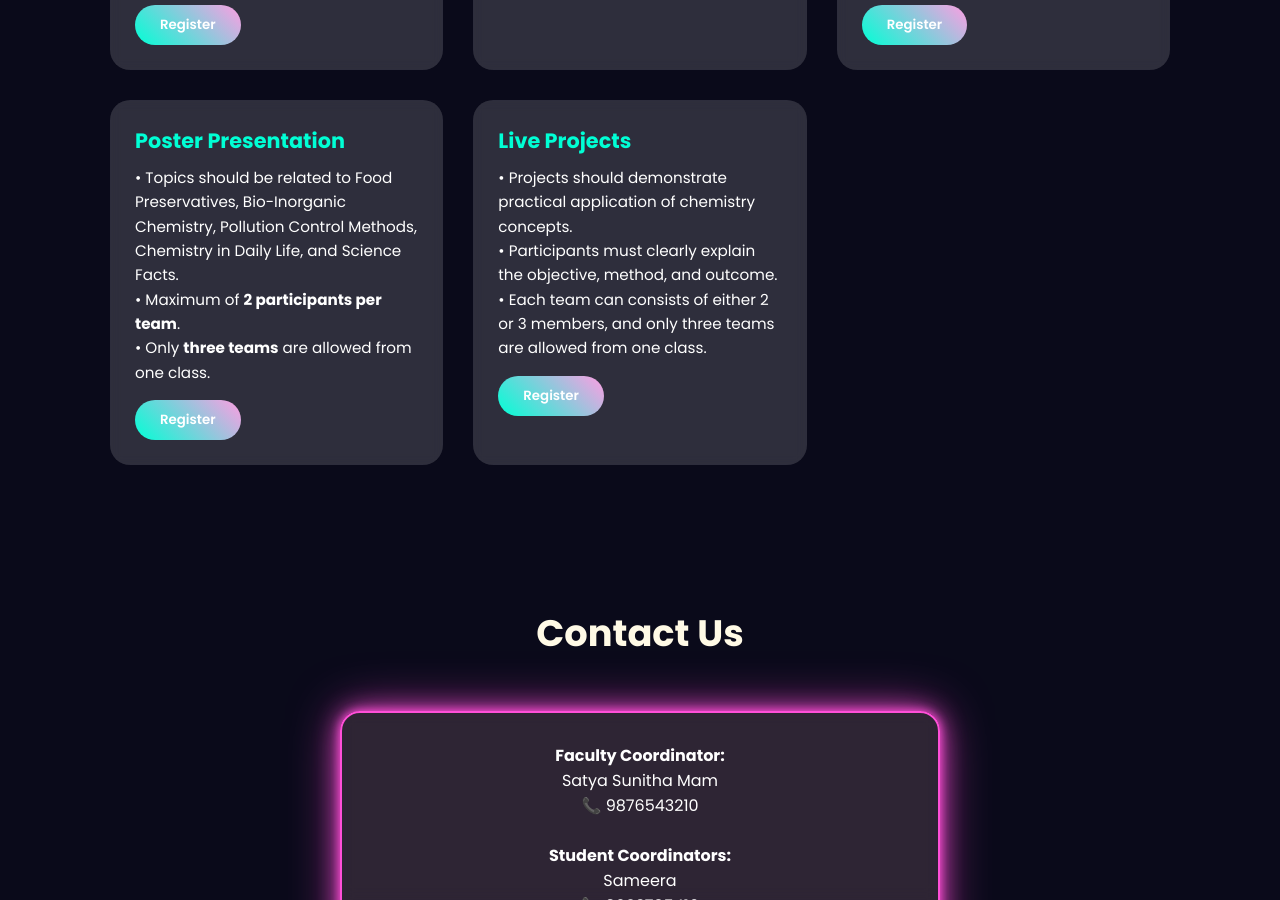
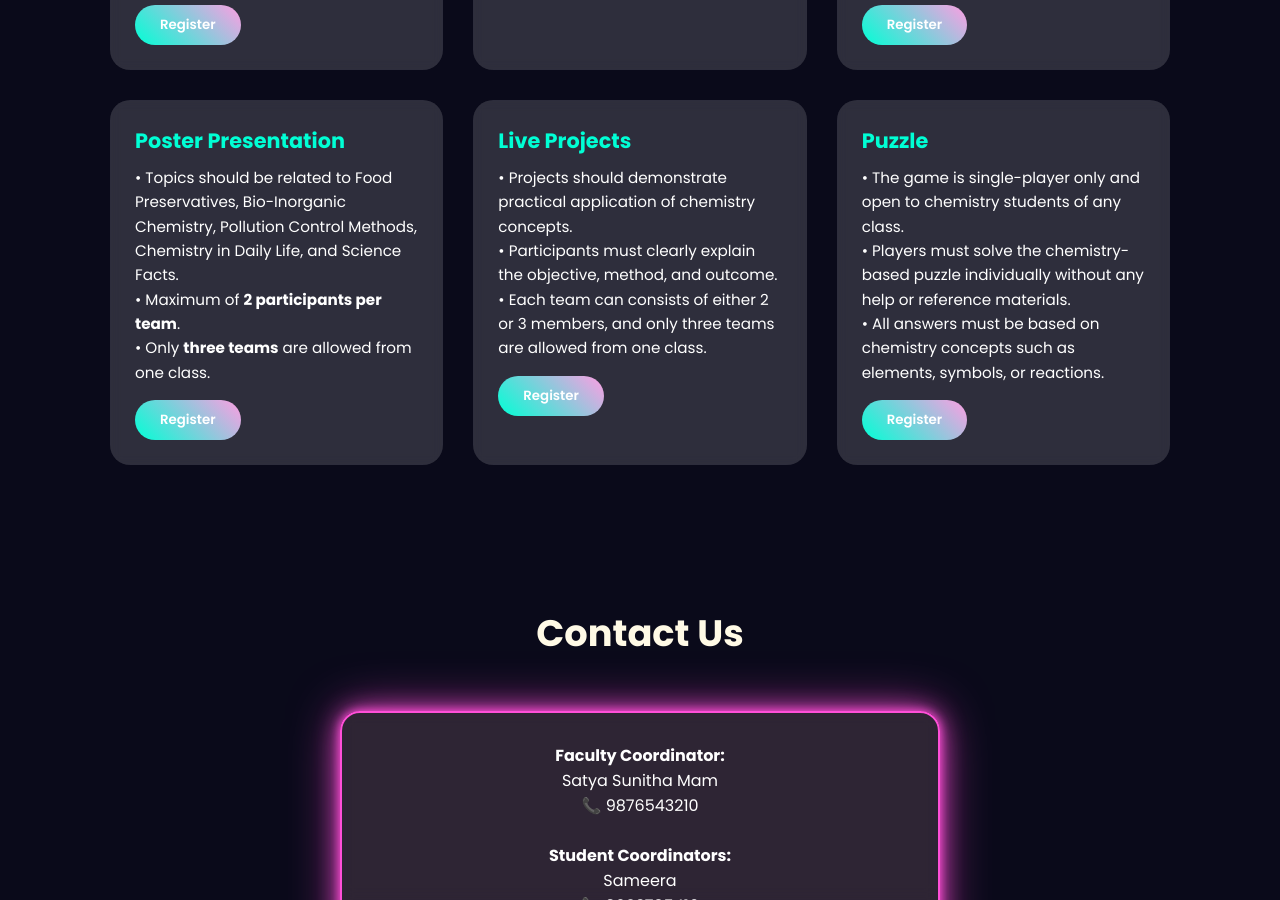
Before and after one commit to nishasameera/chem-quest, a plain HTML site: page index.html in a window 1280 px wide. Shown: the part 4857-5757 px from the top of the page. Drawn offline with Linux system fonts and the light colour scheme.

Commit message:
Update index.html

```diff
--- a/index.html
+++ b/index.html
@@ -480,7 +480,18 @@ footer{
 </button>
 
   </div>
+<div class="card">
+    <h4>Puzzle</h4>
+    <p>
+      • The game is single-player only and open to chemistry students of any class.<br>
+      • Players must solve the chemistry-based puzzle individually without any help or reference materials.<br>
+      • All answers must be based on chemistry concepts such as elements, symbols, or reactions.
+    </p>
+    <button onclick="window.open('https://forms.gle/Rowy1vJfYSmT7FvG6','_blank')">
+  Register
+</button>
 
+   </div>
 </div>
 </section>
 <!-- ===== CONTACT ===== -->
@@ -535,4 +546,5 @@ setInterval(createDrop, 150);
 </script>
 
 </body>
+
 </html>
```
